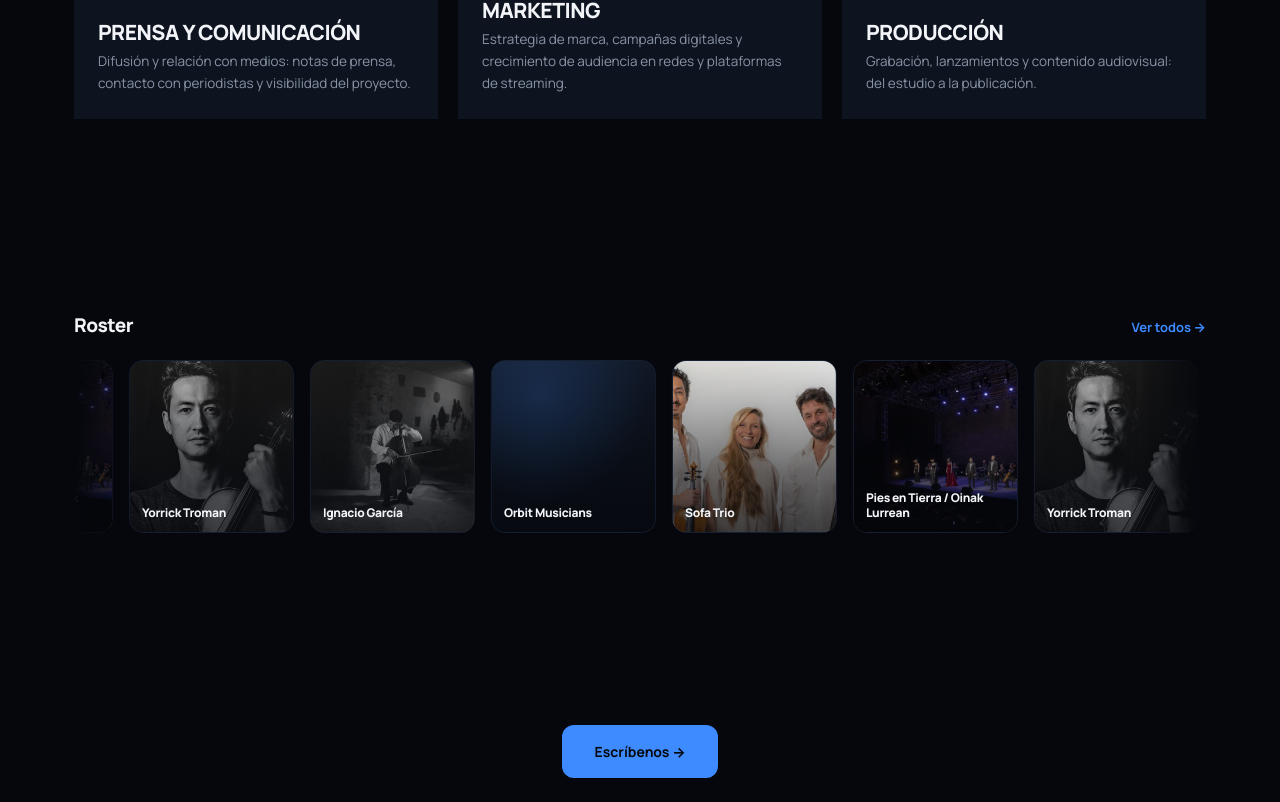
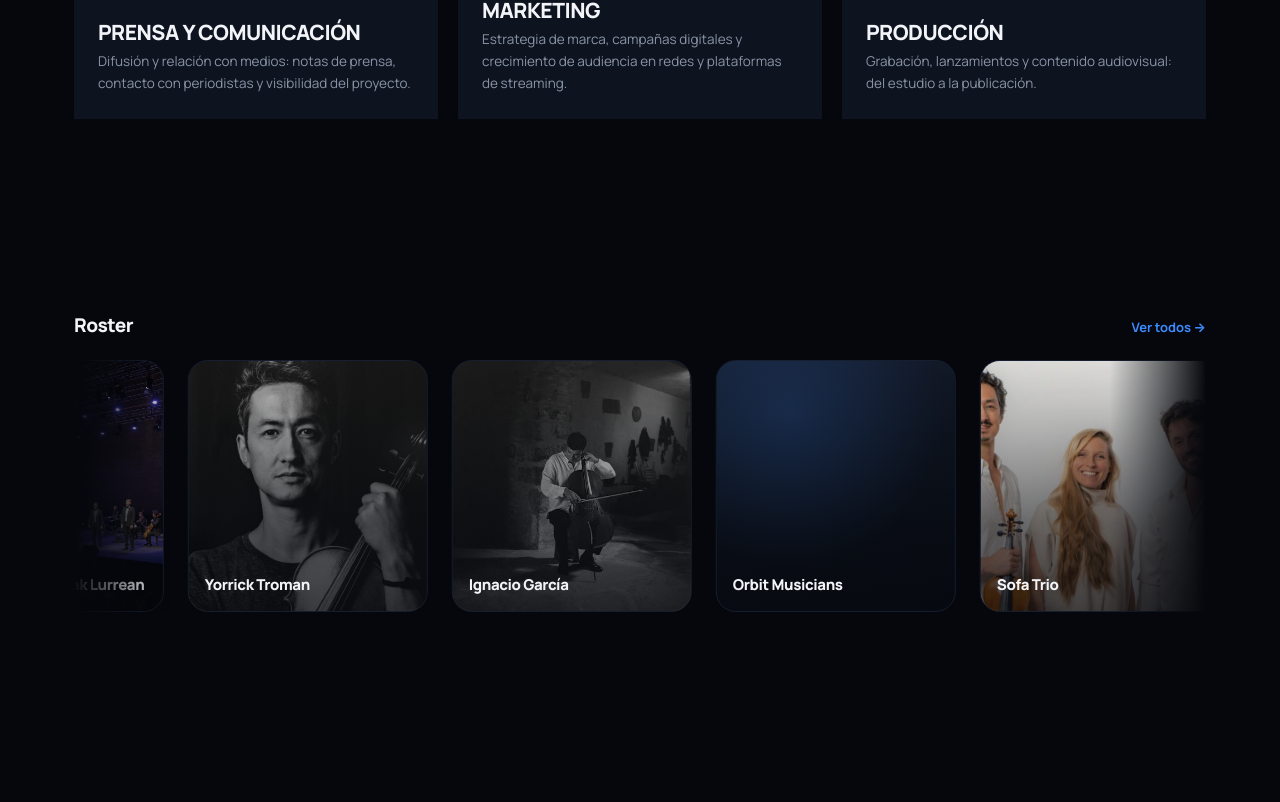
Before and after one commit to marioroz19-netizen/nmusika, a Next.js app: page / in a window 1280 px wide. Shown: the part 1357-2159 px from the top of the page. Built offline with nearby package versions, Linux system fonts and the light colour scheme.

Commit message:
Update RosterMarquee.tsx

```diff
--- a/src/components/RosterMarquee.tsx
+++ b/src/components/RosterMarquee.tsx
@@ -9,18 +9,18 @@ export default function RosterMarquee({ artists }: { artists: Artist[] }) {
 
   // Se duplica la lista para poder animar de 0% a -50% sin salto visible.
   const loop = [...artists, ...artists];
-  const duration = Math.max(artists.length * 8, 34);
+  const duration = Math.max(artists.length * 10, 42);
 
   return (
     <div className="roster-marquee relative w-full overflow-hidden">
       <div
-        className="roster-marquee-track flex w-max gap-4"
+        className="roster-marquee-track flex w-max gap-6"
         style={{ animationDuration: `${duration}s` }}
       >
         {loop.map((artist, i) => (
           <div
             key={`${artist.slug}-${i}`}
-            className="relative shrink-0 w-[135px] sm:w-[165px] aspect-[1/1.05] rounded-[14px] border border-border overflow-hidden flex items-end p-3"
+            className="relative shrink-0 w-[190px] sm:w-[240px] aspect-[1/1.05] rounded-[20px] border border-border overflow-hidden flex items-end p-4"
             style={{
               background: "linear-gradient(160deg, #141c2c, #0a0f18)",
             }}
@@ -31,7 +31,7 @@ export default function RosterMarquee({ artists }: { artists: Artist[] }) {
                 alt={artist.name}
                 fill
                 unoptimized
-                sizes="165px"
+                sizes="240px"
                 className="object-cover"
               />
             )}
@@ -52,7 +52,7 @@ export default function RosterMarquee({ artists }: { artists: Artist[] }) {
               />
             )}
             <div className="relative z-10">
-              <div className="font-extrabold text-[12px] leading-tight tracking-tight">
+              <div className="font-extrabold text-[15px] leading-tight tracking-tight">
                 {artist.name}
               </div>
             </div>
@@ -61,11 +61,11 @@ export default function RosterMarquee({ artists }: { artists: Artist[] }) {
       </div>
 
       <div
-        className="pointer-events-none absolute inset-y-0 left-0 w-10 sm:w-16 z-10"
+        className="pointer-events-none absolute inset-y-0 left-0 w-14 sm:w-24 z-10"
         style={{ background: "linear-gradient(90deg, var(--color-bg), transparent)" }}
       />
       <div
-        className="pointer-events-none absolute inset-y-0 right-0 w-10 sm:w-16 z-10"
+        className="pointer-events-none absolute inset-y-0 right-0 w-14 sm:w-24 z-10"
         style={{ background: "linear-gradient(270deg, var(--color-bg), transparent)" }}
       />
     </div>
```
